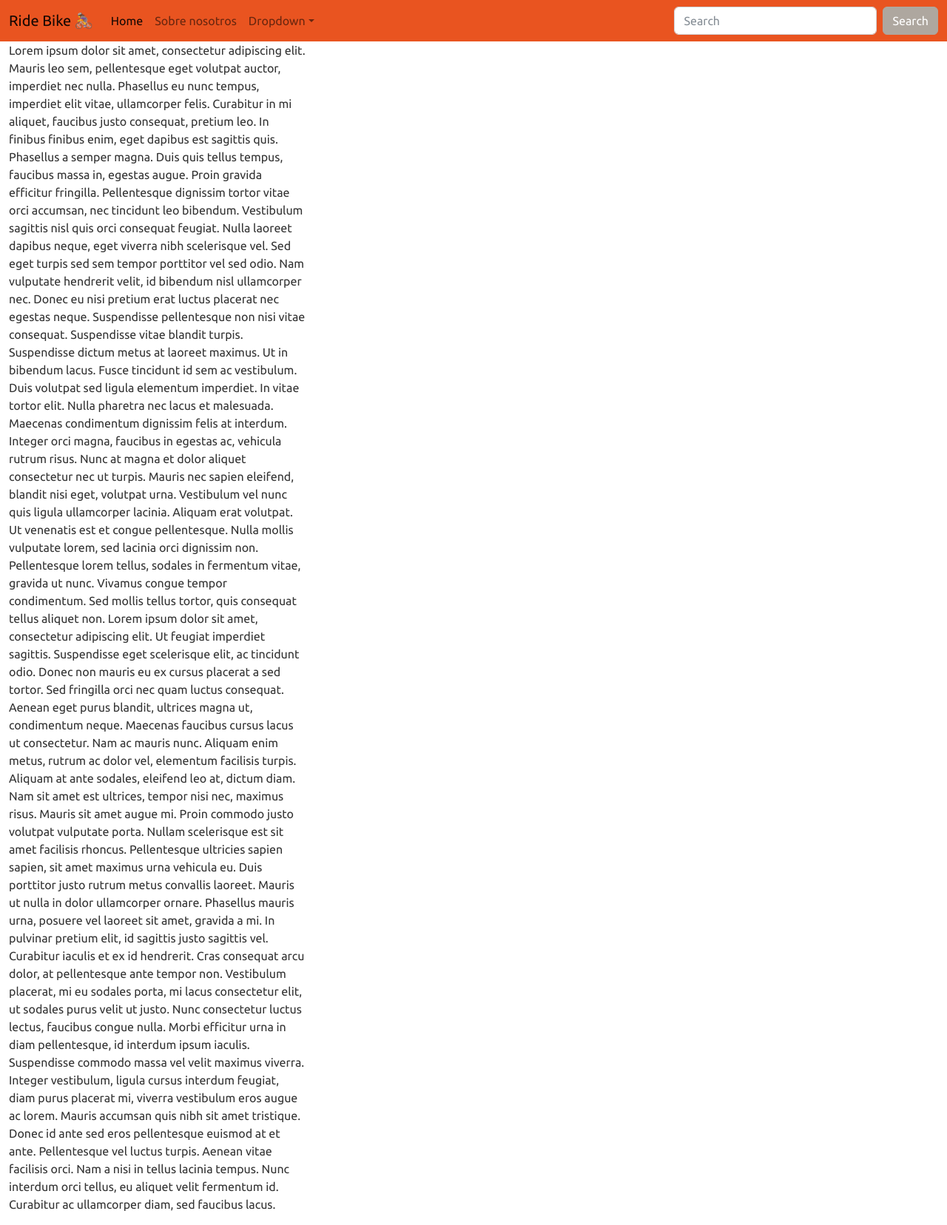
After one commit to mauribesson/ride-bike-project, a Flask app: page /about in a window 1280 px wide. The commit adds this page. Shown: the whole page at 74% size. Run offline with Flask 3, Linux system fonts and the light colour scheme; some libraries are stand-ins or nearby versions.

Commit message:
add: Sobre nostros y ruteo

```diff
--- a/app/app.py
+++ b/app/app.py
@@ -3,5 +3,9 @@ from flask import Flask, render_template, url_for
 app = Flask(__name__)
 
 @app.route("/")
-def admin():
+def index():
     return render_template("index.html")
+
+@app.route("/about")
+def about():
+    return render_template("about.html")
--- /dev/null
+++ b/app/templates/about.html
@@ -0,0 +1,24 @@
+{% include 'header.html' %}
+{% include 'navbar.html' %}
+
+
+<div class="container-fluid">
+  <div class="row">
+    <div class="col-md-4">
+      <p>
+        Lorem ipsum dolor sit amet, consectetur adipiscing elit. Mauris leo sem, pellentesque eget volutpat auctor, imperdiet nec nulla. Phasellus eu nunc tempus, imperdiet elit vitae, ullamcorper felis. Curabitur in mi aliquet, faucibus justo consequat, pretium leo. In finibus finibus enim, eget dapibus est sagittis quis. Phasellus a semper magna. Duis quis tellus tempus, faucibus massa in, egestas augue. Proin gravida efficitur fringilla. Pellentesque dignissim tortor vitae orci accumsan, nec tincidunt leo bibendum. Vestibulum sagittis nisl quis orci consequat feugiat. Nulla laoreet dapibus neque, eget viverra nibh scelerisque vel. Sed eget turpis sed sem tempor porttitor vel sed odio. Nam vulputate hendrerit velit, id bibendum nisl ullamcorper nec.
+
+        Donec eu nisi pretium erat luctus placerat nec egestas neque. Suspendisse pellentesque non nisi vitae consequat. Suspendisse vitae blandit turpis. Suspendisse dictum metus at laoreet maximus. Ut in bibendum lacus. Fusce tincidunt id sem ac vestibulum. Duis volutpat sed ligula elementum imperdiet. In vitae tortor elit. Nulla pharetra nec lacus et malesuada. Maecenas condimentum dignissim felis at interdum. Integer orci magna, faucibus in egestas ac, vehicula rutrum risus.
+
+        Nunc at magna et dolor aliquet consectetur nec ut turpis. Mauris nec sapien eleifend, blandit nisi eget, volutpat urna. Vestibulum vel nunc quis ligula ullamcorper lacinia. Aliquam erat volutpat. Ut venenatis est et congue pellentesque. Nulla mollis vulputate lorem, sed lacinia orci dignissim non. Pellentesque lorem tellus, sodales in fermentum vitae, gravida ut nunc. Vivamus congue tempor condimentum. Sed mollis tellus tortor, quis consequat tellus aliquet non. Lorem ipsum dolor sit amet, consectetur adipiscing elit. Ut feugiat imperdiet sagittis. Suspendisse eget scelerisque elit, ac tincidunt odio. Donec non mauris eu ex cursus placerat a sed tortor. Sed fringilla orci nec quam luctus consequat. Aenean eget purus blandit, ultrices magna ut, condimentum neque. Maecenas faucibus cursus lacus ut consectetur.
+
+        Nam ac mauris nunc. Aliquam enim metus, rutrum ac dolor vel, elementum facilisis turpis. Aliquam at ante sodales, eleifend leo at, dictum diam. Nam sit amet est ultrices, tempor nisi nec, maximus risus. Mauris sit amet augue mi. Proin commodo justo volutpat vulputate porta. Nullam scelerisque est sit amet facilisis rhoncus. Pellentesque ultricies sapien sapien, sit amet maximus urna vehicula eu. Duis porttitor justo rutrum metus convallis laoreet. Mauris ut nulla in dolor ullamcorper ornare. Phasellus mauris urna, posuere vel laoreet sit amet, gravida a mi. In pulvinar pretium elit, id sagittis justo sagittis vel. Curabitur iaculis et ex id hendrerit.
+
+        Cras consequat arcu dolor, at pellentesque ante tempor non. Vestibulum placerat, mi eu sodales porta, mi lacus consectetur elit, ut sodales purus velit ut justo. Nunc consectetur luctus lectus, faucibus congue nulla. Morbi efficitur urna in diam pellentesque, id interdum ipsum iaculis. Suspendisse commodo massa vel velit maximus viverra. Integer vestibulum, ligula cursus interdum feugiat, diam purus placerat mi, viverra vestibulum eros augue ac lorem. Mauris accumsan quis nibh sit amet tristique. Donec id ante sed eros pellentesque euismod at et ante. Pellentesque vel luctus turpis. Aenean vitae facilisis orci. Nam a nisi in tellus lacinia tempus. Nunc interdum orci tellus, eu aliquet velit fermentum id. Curabitur ac ullamcorper diam, sed faucibus lacus.
+
+      </p>
+    </div>
+  </div>
+</div>
+
+{% include 'footer.html' %}
--- a/app/templates/navbar.html
+++ b/app/templates/navbar.html
@@ -1,24 +1,24 @@
 <nav class="navbar navbar-expand-lg bg-primary" data-bs-theme="dark">
     <div class="container-fluid">
-      <a class="navbar-brand" href="#">Navbar</a>
+      <a class="navbar-brand" href="/">Ride Bike 🚴‍♀️</a>
       <button class="navbar-toggler" type="button" data-bs-toggle="collapse" data-bs-target="#navbarColor01" aria-controls="navbarColor01" aria-expanded="false" aria-label="Toggle navigation">
         <span class="navbar-toggler-icon"></span>
       </button>
       <div class="collapse navbar-collapse" id="navbarColor01">
         <ul class="navbar-nav me-auto">
           <li class="nav-item">
-            <a class="nav-link active" href="#">Home
+            <a class="nav-link active" href="/">Home
               <span class="visually-hidden">(current)</span>
             </a>
           </li>
-          <li class="nav-item">
+          <!--<li class="nav-item">
             <a class="nav-link" href="#">Features</a>
           </li>
           <li class="nav-item">
             <a class="nav-link" href="#">Pricing</a>
-          </li>
+          </li>-->
           <li class="nav-item">
-            <a class="nav-link" href="#">About</a>
+            <a class="nav-link" href="/about">Sobre nosotros</a>
           </li>
           <li class="nav-item dropdown">
             <a class="nav-link dropdown-toggle" data-bs-toggle="dropdown" href="#" role="button" aria-haspopup="true" aria-expanded="false">Dropdown</a>
```
